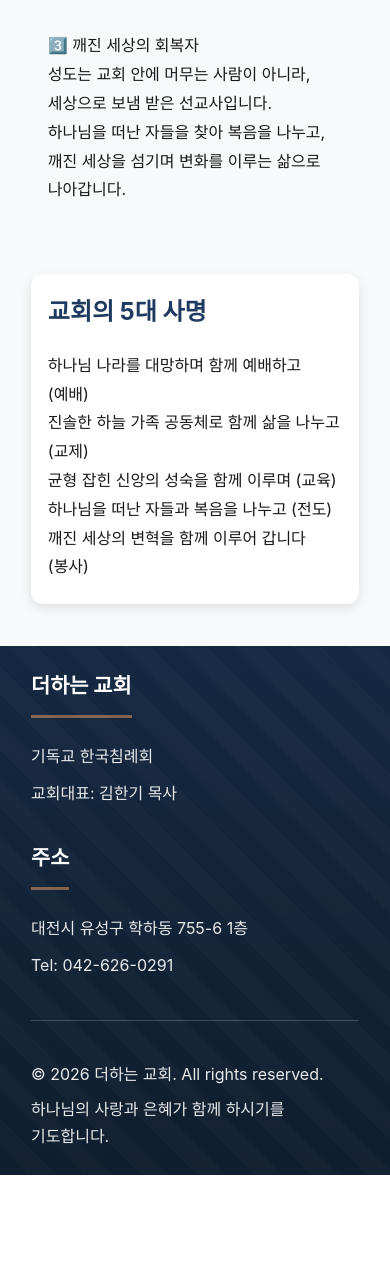
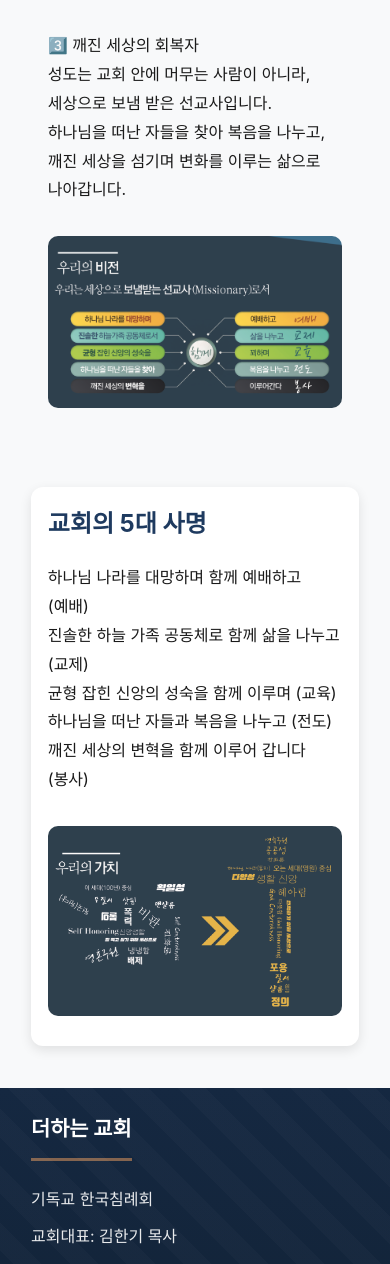
Before and after one commit to dhjin/church-website, a FastAPI app: page /about in a window 390 px wide. Shown: the part 888-2152 px from the top of the page. Before the commit the page ends 2063 px from the top, so only its background shows below. Run offline with FastAPI, Linux system fonts and the light colour scheme; data comes from the database, SQL or seed files in the repository; some libraries are stand-ins or nearby versions.

Commit message:
Add vision/values images to about page with responsive layout
- about.html: add our-vision.png next to vision text, our-values.png next to mission text
- style.css: flex layout for text+image side-by-side on desktop, stacked on mobile (≤768px)
- bump cache to v16

Co-Authored-By: Claude Sonnet 4.6 <noreply@anthropic.com>

```diff
--- a/static/css/style.css
+++ b/static/css/style.css
@@ -2101,10 +2101,27 @@ html {
     margin-bottom: 3rem;
 }
 
+.vision-with-image {
+    display: flex;
+    gap: 2rem;
+    align-items: flex-start;
+}
+
 .vision-text {
+    flex: 1;
     font-size: 1.1rem;
     line-height: 1.8;
     color: var(--text-dark);
+}
+
+.vision-image {
+    flex: 0 0 320px;
+}
+
+.vision-image img {
+    width: 100%;
+    border-radius: 10px;
+    object-fit: cover;
 }
 
 .mission-section {
@@ -2121,12 +2138,29 @@ html {
     text-align: center;
 }
 
+.mission-with-image {
+    display: flex;
+    gap: 2rem;
+    align-items: flex-start;
+}
+
 .mission-text {
+    flex: 1;
     font-size: 1.1rem;
     line-height: 1.8;
     color: var(--text-dark);
 }
 
+.mission-image {
+    flex: 0 0 320px;
+}
+
+.mission-image img {
+    width: 100%;
+    border-radius: 10px;
+    object-fit: cover;
+}
+
 @media (max-width: 768px) {
     .about-page {
         padding: 56px 11px 42px;
@@ -2135,6 +2169,17 @@ html {
     .vision-section,
     .mission-section {
         padding: 1.4rem 1.05rem;
+    }
+
+    .vision-with-image,
+    .mission-with-image {
+        flex-direction: column;
+    }
+
+    .vision-image,
+    .mission-image {
+        flex: none;
+        width: 100%;
     }
 
     .vision-text,
--- a/templates/about.html
+++ b/templates/about.html
@@ -5,7 +5,7 @@
     <meta charset="UTF-8">
     <meta name="viewport" content="width=device-width, initial-scale=1.0">
     <title>{{ t.about_title }} - {{ t.church_name }}</title>
-    <link rel="stylesheet" href="/static/css/style.css?v=15">
+    <link rel="stylesheet" href="/static/css/style.css?v=16">
 </head>
 
 <body>
@@ -62,15 +62,25 @@
 
             <div class="about-content-main">
                 <div class="vision-section">
-                    <div class="vision-text">
-                        {{ about.vision_content | replace('\n', '<br>') | safe }}
+                    <div class="vision-with-image">
+                        <div class="vision-text">
+                            {{ about.vision_content | replace('\n', '<br>') | safe }}
+                        </div>
+                        <div class="vision-image">
+                            <img src="/static/images/our-vision.png" alt="our vision">
+                        </div>
                     </div>
                 </div>
 
                 <div class="mission-section">
                     <h2>{{ t.mission_5_title }}</h2>
-                    <div class="mission-text">
-                        {{ about.mission_content | replace('\n', '<br>') | safe }}
+                    <div class="mission-with-image">
+                        <div class="mission-text">
+                            {{ about.mission_content | replace('\n', '<br>') | safe }}
+                        </div>
+                        <div class="mission-image">
+                            <img src="/static/images/our-values.png" alt="our values">
+                        </div>
                     </div>
                 </div>
             </div>
@@ -99,7 +109,7 @@
         </div>
     </footer>
 
-    <script src="/static/js/script.js?v=15"></script>
+    <script src="/static/js/script.js?v=16"></script>
 </body>
 
 </html>
```
